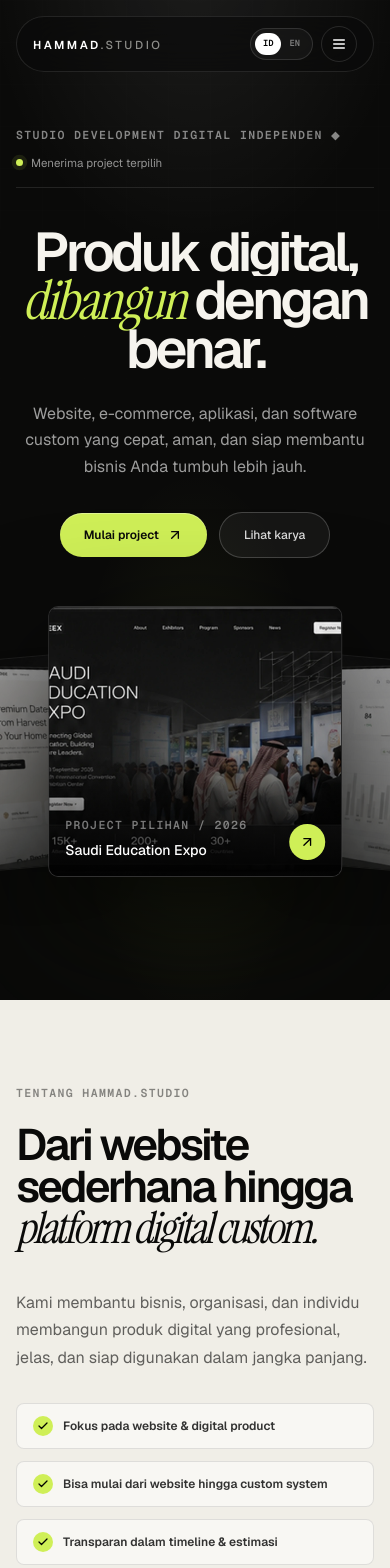
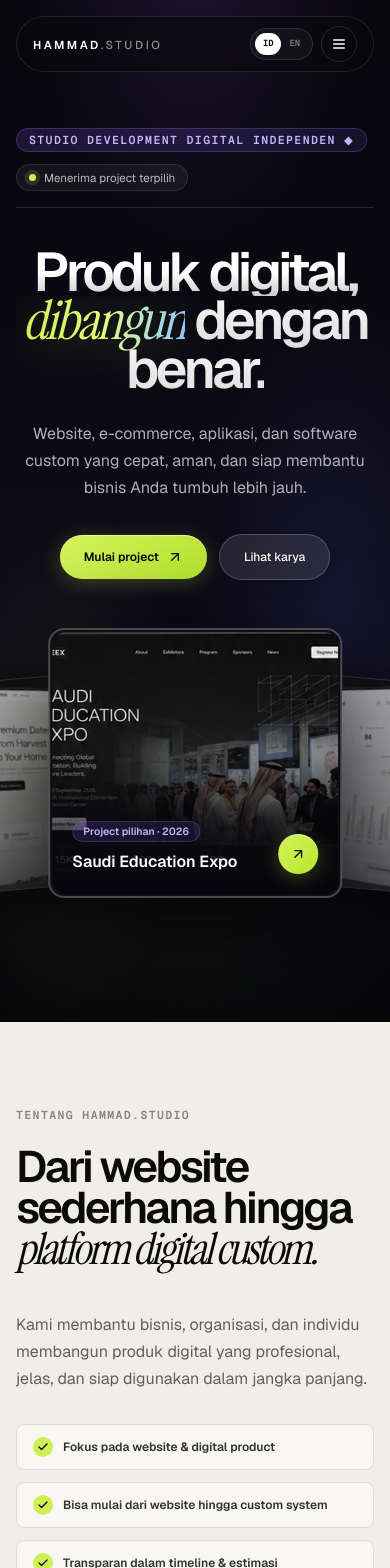
Before and after one commit to hmad28/hammadstudio, a Next.js app: page / in a window 390 px wide. Shown: the top 1568 px of the page. Built offline with nearby package versions, Linux system fonts and the light colour scheme.

Commit message:
feat(design): elevate website aesthetics with rich luxury mesh gradients, glassmorphism and stylish ambient glows

```diff
--- a/src/app/globals.css
+++ b/src/app/globals.css
@@ -2,10 +2,14 @@
 @import "tw-animate-css";
 
 :root {
-  --ink: #0a0a09;
-  --paper: #f0eee7;
+  --ink: #070709;
+  --ink-purple: #0f0c1b;
+  --ink-midnight: #0b0d19;
+  --paper: #f2f0e9;
   --paper-deep: #e8e5dc;
   --acid: #cfef57;
+  --violet: #8b5cf6;
+  --indigo: #6366f1;
   --white: #f6f4ee;
   --ease-out: cubic-bezier(0.16, 1, 0.3, 1);
 }
@@ -27,10 +31,20 @@ a, button { -webkit-tap-highlight-color: transparent; outline-offset: 4px; }
 }
 .surface-card {
   border: 1px solid rgb(10 10 9 / 11%);
-  border-radius: 12px;
-  background: rgb(255 255 255 / 34%);
-  box-shadow: inset 0 1px 0 rgb(255 255 255 / 65%);
+  border-radius: 14px;
+  background: rgb(255 255 255 / 50%);
+  backdrop-filter: blur(12px);
+  box-shadow: inset 0 1px 0 rgb(255 255 255 / 80%), 0 10px 30px rgb(0 0 0 / 2%);
 }
+
+.luxury-dark-card {
+  border: 1px solid rgb(255 255 255 / 12%);
+  border-radius: 14px;
+  background: linear-gradient(145deg, rgba(25, 23, 38, 0.8) 0%, rgba(12, 11, 18, 0.95) 100%);
+  backdrop-filter: blur(16px);
+  box-shadow: inset 0 1px 0 rgba(255, 255, 255, 0.15), 0 20px 50px rgba(0, 0, 0, 0.5);
+}
+
 .section-heading {
   font-size: clamp(2.75rem, 5.2vw, 5.5rem);
   font-weight: 520;
@@ -43,12 +57,59 @@ a, button { -webkit-tap-highlight-color: transparent; outline-offset: 4px; }
   line-height: 1.7;
 }
 
+/* Rich Atmosphere Gradients */
 .hero-surface {
   background:
-    radial-gradient(80% 45% at 50% -5%, rgb(255 255 255 / 8%), transparent 68%),
-    radial-gradient(45% 40% at 50% 75%, rgb(207 239 87 / 7%), transparent 70%),
-    #0a0a09;
+    radial-gradient(70% 50% at 50% -10%, rgba(139, 92, 246, 0.18), transparent 70%),
+    radial-gradient(50% 45% at 85% 60%, rgba(99, 102, 241, 0.12), transparent 70%),
+    radial-gradient(45% 40% at 15% 75%, rgba(207, 239, 87, 0.08), transparent 70%),
+    linear-gradient(180deg, #07060b 0%, #0d0b17 60%, #070709 100%);
 }
+
+.dark-mesh-surface {
+  background:
+    radial-gradient(60% 40% at 20% 20%, rgba(139, 92, 246, 0.14), transparent 70%),
+    radial-gradient(50% 50% at 80% 80%, rgba(207, 239, 87, 0.08), transparent 70%),
+    linear-gradient(180deg, #090810 0%, #06050b 100%);
+}
+
+.light-tint-surface {
+  background:
+    radial-gradient(60% 40% at 85% 10%, rgba(139, 92, 246, 0.05), transparent 70%),
+    radial-gradient(40% 40% at 15% 90%, rgba(207, 239, 87, 0.06), transparent 70%),
+    #f2f0e9;
+}
+
+.gray-tint-surface {
+  background:
+    radial-gradient(50% 40% at 50% 0%, rgba(99, 102, 241, 0.06), transparent 70%),
+    #e8e5dc;
+}
+
+.purple-glow-badge {
+  background: linear-gradient(135deg, rgba(139, 92, 246, 0.18) 0%, rgba(99, 102, 241, 0.12) 100%);
+  border: 1px solid rgba(139, 92, 246, 0.3);
+  color: #c4b5fd;
+}
+
+.acid-glow-badge {
+  background: linear-gradient(135deg, rgba(207, 239, 87, 0.18) 0%, rgba(207, 239, 87, 0.05) 100%);
+  border: 1px solid rgba(207, 239, 87, 0.35);
+  color: #cfef57;
+}
+
+.gradient-text-acid {
+  background: linear-gradient(135deg, #ffffff 0%, #e2e8f0 40%, #cfef57 100%);
+  -webkit-background-clip: text;
+  -webkit-text-fill-color: transparent;
+}
+
+.gradient-text-purple {
+  background: linear-gradient(135deg, #ffffff 0%, #ddd6fe 50%, #a78bfa 100%);
+  -webkit-background-clip: text;
+  -webkit-text-fill-color: transparent;
+}
+
 .hero-noise {
   opacity: 0.23;
   background-image:
@@ -62,14 +123,14 @@ a, button { -webkit-tap-highlight-color: transparent; outline-offset: 4px; }
 .hero-line > * { display: block; }
 
 .acid-button {
-  background: var(--acid);
+  background: linear-gradient(135deg, #d4f45d 0%, #b8e62d 100%);
   color: var(--ink);
-  box-shadow: inset 0 1px 0 rgb(255 255 255 / 35%);
+  box-shadow: 0 4px 20px rgba(207, 239, 87, 0.25), inset 0 1px 0 rgba(255, 255, 255, 0.5);
   transition: transform 300ms var(--ease-out), background-color 220ms ease, box-shadow 300ms ease;
 }
 .acid-button:hover {
-  background: #dcfb6d;
-  box-shadow: 0 10px 30px rgb(207 239 87 / 16%);
+  background: linear-gradient(135deg, #e3fd79 0%, #cfef57 100%);
+  box-shadow: 0 12px 35px rgba(207, 239, 87, 0.4);
   transform: translateY(-2px);
 }
 .silver-button {
@@ -87,7 +148,7 @@ a, button { -webkit-tap-highlight-color: transparent; outline-offset: 4px; }
   height: 7px;
   border-radius: 999px;
   background: var(--acid);
-  box-shadow: 0 0 0 4px rgb(207 239 87 / 10%);
+  box-shadow: 0 0 0 4px rgb(207 239 87 / 15%);
   animation: pulse-dot 2.2s ease-in-out infinite;
 }
 .nav-link { position: relative; }
@@ -117,7 +178,7 @@ a, button { -webkit-tap-highlight-color: transparent; outline-offset: 4px; }
 .project-frame::after {
   position: absolute;
   inset: 0;
-  border: 1px solid rgb(255 255 255 / 10%);
+  border: 1px solid rgb(255 255 255 / 12%);
   border-radius: inherit;
   content: "";
   pointer-events: none;
@@ -131,7 +192,7 @@ a, button { -webkit-tap-highlight-color: transparent; outline-offset: 4px; }
 
 @keyframes ticker { to { transform: translateX(calc(-50% - 14px)); } }
 @keyframes pulse-dot {
-  0%, 100% { box-shadow: 0 0 0 4px rgb(207 239 87 / 10%); }
+  0%, 100% { box-shadow: 0 0 0 4px rgb(207 239 87 / 15%); }
   50% { box-shadow: 0 0 0 8px rgb(207 239 87 / 0%); }
 }
 @keyframes section-in {
--- a/src/components/hero-section.tsx
+++ b/src/components/hero-section.tsx
@@ -20,37 +20,57 @@ export function HeroSection() {
   return (
     <section ref={sectionRef} id="hero" className="hero-surface relative min-h-screen overflow-hidden pb-16 pt-32 text-white sm:pt-36 lg:pt-40">
       <div className="hero-noise pointer-events-none absolute inset-0" aria-hidden="true" />
+
+      {/* Rich Multi-tone Ambient Mesh Glows */}
+      <div className="pointer-events-none absolute left-1/2 top-1/4 -z-10 h-[500px] w-[800px] -translate-x-1/2 -translate-y-1/2 rounded-full bg-[radial-gradient(circle_at_center,rgba(139,92,246,0.18)_0%,rgba(99,102,241,0.1)_40%,transparent_70%)] blur-3xl" aria-hidden="true" />
+      <div className="pointer-events-none absolute right-10 top-1/3 -z-10 h-[350px] w-[350px] rounded-full bg-[radial-gradient(circle_at_center,rgba(207,239,87,0.12)_0%,transparent_70%)] blur-2xl" aria-hidden="true" />
+
       <div className="site-container relative z-10">
-        <div className="flex flex-wrap items-center justify-between gap-3 border-b border-white/10 pb-4">
-          <span className="label-mono text-white/50">{copy.eyebrow[locale]}</span>
-          <div className="flex items-center gap-4 text-[0.72rem] text-white/55">
-            <span className="inline-flex items-center gap-2">
+        <div className="flex flex-wrap items-center justify-between gap-3 border-b border-white/12 pb-4">
+          <span className="label-mono purple-glow-badge rounded-full px-3 py-1 text-[0.68rem]">
+            {copy.eyebrow[locale]}
+          </span>
+          <div className="flex items-center gap-4 text-[0.72rem] text-white/70">
+            <span className="inline-flex items-center gap-2 rounded-full border border-white/10 bg-white/5 px-3 py-1">
               <span className="availability-dot" /> {copy.availability[locale]}
             </span>
             <span className="hidden text-white/30 sm:inline">•</span>
-            <span className="hidden text-white/45 sm:inline">🌐 {copy.location[locale]}</span>
+            <span className="hidden items-center gap-1 text-white/60 sm:inline-flex">
+              🌐 {copy.location[locale]}
+            </span>
           </div>
         </div>
 
-        <div className="mx-auto max-w-[860px] pb-12 pt-10 text-center lg:pb-16 lg:pt-14">
-          <h1 className="text-[clamp(3.4rem,7.2vw,6.8rem)] font-[540] leading-[0.88] tracking-[-0.065em] text-[#f6f4ee]">
+        <div className="mx-auto max-w-[880px] pb-12 pt-10 text-center lg:pb-16 lg:pt-14">
+          <h1 className="text-[clamp(3.4rem,7.2vw,6.8rem)] font-[540] leading-[0.88] tracking-[-0.065em]">
             <span className="hero-line">
-              <motion.span initial={reduceMotion ? false : { y: "110%" }} animate={{ y: 0 }} transition={{ duration: 0.85, ease: [0.16, 1, 0.3, 1] }}>
+              <motion.span
+                className="bg-gradient-to-b from-white via-white to-white/80 bg-clip-text text-transparent"
+                initial={reduceMotion ? false : { y: "110%" }}
+                animate={{ y: 0 }}
+                transition={{ duration: 0.85, ease: [0.16, 1, 0.3, 1] }}
+              >
                 {copy.lineOne[locale]}
               </motion.span>
             </span>
             <span className="hero-line pb-[0.08em]">
-              <motion.span initial={reduceMotion ? false : { y: "110%" }} animate={{ y: 0 }} transition={{ duration: 0.85, delay: 0.08, ease: [0.16, 1, 0.3, 1] }}>
-                <span className="font-[family-name:var(--font-instrument-serif)] font-normal italic tracking-[-0.04em] text-[#cfef57]">
+              <motion.span
+                initial={reduceMotion ? false : { y: "110%" }}
+                animate={{ y: 0 }}
+                transition={{ duration: 0.85, delay: 0.08, ease: [0.16, 1, 0.3, 1] }}
+              >
+                <span className="bg-gradient-to-r from-[#cfef57] via-[#e2fd78] to-[#93c5fd] bg-clip-text font-[family-name:var(--font-instrument-serif)] font-normal italic tracking-[-0.04em] text-transparent drop-shadow-[0_4px_25px_rgba(207,239,87,0.3)]">
                   {copy.accent[locale]}
                 </span>{" "}
+                <span className="bg-gradient-to-b from-white to-white/85 bg-clip-text text-transparent">
                   {copy.lineTwo[locale]}
+                </span>
               </motion.span>
             </span>
           </h1>
 
           <motion.p
-            className="mx-auto mt-6 max-w-[620px] text-base leading-[1.65] text-white/60 sm:text-lg"
+            className="mx-auto mt-6 max-w-[640px] text-base leading-[1.68] text-white/68 sm:text-lg"
             initial={reduceMotion ? false : { opacity: 0, y: 18 }}
             animate={{ opacity: 1, y: 0 }}
             transition={{ duration: 0.75, delay: 0.28, ease: [0.16, 1, 0.3, 1] }}
@@ -67,13 +87,13 @@ export function HeroSection() {
             <Link href="/contact" className="acid-button group inline-flex items-center gap-2 rounded-full px-6 py-3.5 text-xs font-semibold sm:text-sm">
               {copy.primary[locale]} <ArrowUpRightIcon className="button-arrow h-4 w-4" />
             </Link>
-            <Link href="#work" className="inline-flex items-center rounded-full border border-white/20 bg-white/5 px-6 py-3.5 text-xs font-medium text-white/85 transition-colors hover:bg-white hover:text-black sm:text-sm">
+            <Link href="#work" className="inline-flex items-center rounded-full border border-white/20 bg-white/10 px-6 py-3.5 text-xs font-medium text-white shadow-lg backdrop-blur-md transition-all hover:bg-white hover:text-black sm:text-sm">
               {copy.secondary[locale]}
             </Link>
           </motion.div>
         </div>
 
-        {/* Restore original 3D Stage Hero Composition with side tilted cards (-5deg & 5deg) */}
+        {/* 3D Stage Hero Showcase with Gradient Borders & Glowing Aura */}
         <motion.div
           className="hero-stage relative mx-auto h-[330px] max-w-[1180px] sm:h-[490px] lg:h-[620px]"
           style={{ y: showcaseY }}
@@ -81,10 +101,10 @@ export function HeroSection() {
           animate={{ opacity: 1, y: 0, scale: 1 }}
           transition={{ duration: 1.05, delay: 0.38, ease: [0.16, 1, 0.3, 1] }}
         >
-          {/* Left Tilted Card: Ajwa Date Store */}
+          {/* Left Tilted Card */}
           <motion.div
             style={{ y: sideY }}
-            className="absolute -left-[13%] top-[15%] h-[64%] w-[38%] -rotate-[5deg] overflow-hidden rounded-[10px] border border-white/10 bg-[#111] opacity-65 shadow-2xl sm:-left-[8%] sm:opacity-90"
+            className="absolute -left-[13%] top-[15%] h-[64%] w-[38%] -rotate-[5deg] overflow-hidden rounded-xl border border-white/20 bg-[#111] opacity-75 shadow-[0_20px_50px_rgba(0,0,0,0.8)] backdrop-blur-md sm:-left-[8%] sm:opacity-95"
           >
             <Image
               src="/images/work/ajwa-date-store.webp"
@@ -96,10 +116,10 @@ export function HeroSection() {
             />
           </motion.div>
 
-          {/* Right Tilted Card: Operations Dashboard */}
+          {/* Right Tilted Card */}
           <motion.div
             style={{ y: sideY }}
-            className="absolute -right-[13%] top-[15%] h-[64%] w-[38%] rotate-[5deg] overflow-hidden rounded-[10px] border border-white/10 bg-[#111] opacity-65 shadow-2xl sm:-right-[8%] sm:opacity-90"
+            className="absolute -right-[13%] top-[15%] h-[64%] w-[38%] rotate-[5deg] overflow-hidden rounded-xl border border-white/20 bg-[#111] opacity-75 shadow-[0_20px_50px_rgba(0,0,0,0.8)] backdrop-blur-md sm:-right-[8%] sm:opacity-95"
           >
             <Image
               src="/images/work/operations-dashboard.webp"
@@ -111,8 +131,9 @@ export function HeroSection() {
             />
           </motion.div>
 
-          {/* Main Center Featured Card: Saudi Education Expo */}
-          <div className="group absolute left-1/2 top-0 z-10 h-[82%] w-[82%] -translate-x-1/2 overflow-hidden rounded-[10px] border border-white/15 bg-[#0d0d0d] shadow-[0_45px_120px_rgba(0,0,0,.7)] sm:w-[70%]">
+          {/* Main Center Card with Glowing Gradient Border */}
+          <div className="group absolute left-1/2 top-0 z-10 h-[82%] w-[82%] -translate-x-1/2 overflow-hidden rounded-2xl border-2 border-white/25 bg-[#0d0d14] p-0.5 shadow-[0_45px_120px_rgba(0,0,0,0.9)] sm:w-[70%]">
+            <div className="relative h-full w-full overflow-hidden rounded-[14px]">
               <Image
                 src="/images/work/saudi-education-expo.webp"
                 alt="Saudi Education Expo platform"
@@ -121,18 +142,22 @@ export function HeroSection() {
                 sizes="(max-width: 640px) 86vw, 820px"
                 className="object-cover object-top transition-transform duration-1000 ease-out group-hover:scale-[1.018]"
               />
-            <div className="absolute inset-x-0 bottom-0 flex items-end justify-between bg-gradient-to-t from-black/80 to-transparent p-4 pt-16 sm:p-6 sm:pt-24">
+              <div className="absolute inset-x-0 bottom-0 flex items-end justify-between bg-gradient-to-t from-[#06050b] via-[#06050b]/60 to-transparent p-5 pt-16 sm:p-7 sm:pt-24">
                 <div>
-                <p className="label-mono text-white/45">{copy.featured[locale]} / 2026</p>
-                <p className="mt-2 text-sm font-medium sm:text-lg">Saudi Education Expo</p>
+                  <span className="purple-glow-badge inline-block rounded-full px-2.5 py-0.5 text-[0.65rem] font-semibold">
+                    {copy.featured[locale]} · 2026
+                  </span>
+                  <p className="mt-2 text-base font-semibold text-white sm:text-xl">Saudi Education Expo</p>
                 </div>
-              <span className="flex h-9 w-9 items-center justify-center rounded-full bg-[#cfef57] text-black sm:h-11 sm:w-11">
+                <span className="acid-button flex h-10 w-10 items-center justify-center rounded-full text-black sm:h-12 sm:w-12">
                   <ArrowUpRightIcon className="h-4 w-4" />
                 </span>
               </div>
             </div>
+          </div>
 
-          <div className="absolute bottom-[4%] left-[8%] right-[8%] h-[18%] rounded-[50%] bg-[#cfef57]/10 blur-3xl" aria-hidden="true" />
+          {/* Dual Multi-color Glowing Ambient Backdrop */}
+          <div className="absolute bottom-[4%] left-[10%] right-[10%] h-[25%] rounded-[50%] bg-gradient-to-r from-[#8b5cf6]/25 via-[#cfef57]/20 to-[#6366f1]/25 blur-3xl" aria-hidden="true" />
         </motion.div>
       </div>
     </section>
--- a/src/components/why-it-matters-section.tsx
+++ b/src/components/why-it-matters-section.tsx
@@ -25,11 +25,14 @@ export function WhyItMattersSection() {
   const copy = homeContent.whyItMatters;
 
   return (
-    <section id="why-it-matters" className="scroll-mt-20 bg-[#e6e4de] py-20 text-[#0a0a09] sm:py-28 lg:py-32">
+    <section id="why-it-matters" className="gray-tint-surface scroll-mt-20 py-20 text-[#0a0a09] sm:py-28 lg:py-32">
       <div className="site-container">
-        <MotionReveal className="surface-card grid overflow-hidden rounded-2xl bg-[#eceae4] border border-[#deddd5] lg:grid-cols-12">
+        <MotionReveal className="surface-card relative overflow-hidden rounded-2xl bg-[#eceae4]/90 border border-[#deddd5] shadow-xl lg:grid-cols-12 lg:grid">
+          {/* Ambient Glow */}
+          <div className="pointer-events-none absolute -left-20 -top-20 h-64 w-64 rounded-full bg-[radial-gradient(circle_at_center,rgba(139,92,246,0.15)_0%,transparent_70%)] blur-2xl" aria-hidden="true" />
+
           {/* Left: Beautiful Website Mockup */}
-          <div className="relative min-h-[380px] overflow-hidden bg-[#0b0b0a] sm:min-h-[500px] lg:col-span-6">
+          <div className="relative min-h-[380px] overflow-hidden bg-[#0b0b12] sm:min-h-[500px] lg:col-span-6">
             <Image
               src="/images/work/saudi-education-expo.webp"
               alt="Website Saudi Education Expo preview"
@@ -37,13 +40,15 @@ export function WhyItMattersSection() {
               sizes="(max-width: 1024px) 100vw, 620px"
               className="object-cover object-top transition duration-1000 hover:scale-[1.025]"
             />
-            <div className="absolute inset-0 bg-gradient-to-t from-black/80 via-black/20 to-transparent" />
+            <div className="absolute inset-0 bg-gradient-to-t from-[#06050b] via-[#06050b]/20 to-transparent" />
             <div className="absolute inset-x-6 bottom-6 flex items-end justify-between text-white">
               <div>
-                <span className="label-mono text-white/55">Website Experience</span>
-                <p className="mt-1 text-lg font-semibold sm:text-xl">Saudi Education Expo</p>
+                <span className="purple-glow-badge inline-block rounded-full px-3 py-1 text-[0.65rem] font-semibold">
+                  Website Experience
+                </span>
+                <p className="mt-2 text-lg font-semibold sm:text-xl">Saudi Education Expo</p>
               </div>
-              <span className="rounded-full bg-[#cfef57] px-3.5 py-1.5 text-xs font-semibold text-black">
+              <span className="acid-button rounded-full px-3.5 py-1.5 text-xs font-semibold text-black">
                 2026
               </span>
             </div>
@@ -51,14 +56,16 @@ export function WhyItMattersSection() {
 
           {/* Right: Seductive Business Copy + 4 Benefit Cards */}
           <div className="flex flex-col justify-center p-8 sm:p-12 lg:col-span-6 lg:p-14">
-            <span className="label-mono text-black/45">{copy.label[locale]}</span>
+            <span className="label-mono purple-glow-badge w-fit rounded-full px-3 py-1 text-[0.68rem]">
+              {copy.label[locale]}
+            </span>
             <h2 className="mt-4 text-[clamp(2.4rem,4.2vw,4.2rem)] font-[540] leading-[0.94] tracking-[-0.055em]">
               {copy.headline[locale]}{" "}
               <span className="font-[family-name:var(--font-instrument-serif)] font-normal italic">
                 {copy.accent[locale]}
               </span>
             </h2>
-            <p className="mt-5 text-sm leading-[1.65] text-black/60 sm:text-base">
+            <p className="mt-5 text-sm leading-[1.65] text-black/65 sm:text-base">
               {copy.description[locale]}
             </p>
 
@@ -67,14 +74,14 @@ export function WhyItMattersSection() {
               {copy.items.map((item) => {
                 const IconComp = iconMap[item.icon as keyof typeof iconMap] || ShieldCheckIcon;
                 return (
-                  <div key={item.title} className="rounded-xl border border-black/10 bg-white/60 p-4">
+                  <div key={item.title} className="rounded-xl border border-black/10 bg-white/70 p-4 shadow-sm backdrop-blur-md">
                     <div className="flex items-center gap-2.5">
                       <span className="flex h-7 w-7 items-center justify-center rounded-md bg-[#0a0a09] text-[#cfef57]">
                         <IconComp className="h-4 w-4" />
                       </span>
                       <h3 className="text-sm font-bold text-black">{item.title}</h3>
                     </div>
-                    <p className="mt-2 text-xs leading-[1.55] text-black/60">
+                    <p className="mt-2 text-xs leading-[1.6] text-black/65">
                       {item.description[locale]}
                     </p>
                   </div>
```
Also changed, not shown: src/components/cta-footer.tsx (+25 -21 lines), src/components/portfolio-section.tsx (+19 -10 lines), src/components/pricing-section.tsx (+26 -14 lines), src/components/services-section.tsx (+23 -10 lines). Lines whose indentation alone changed are shown as unchanged.
